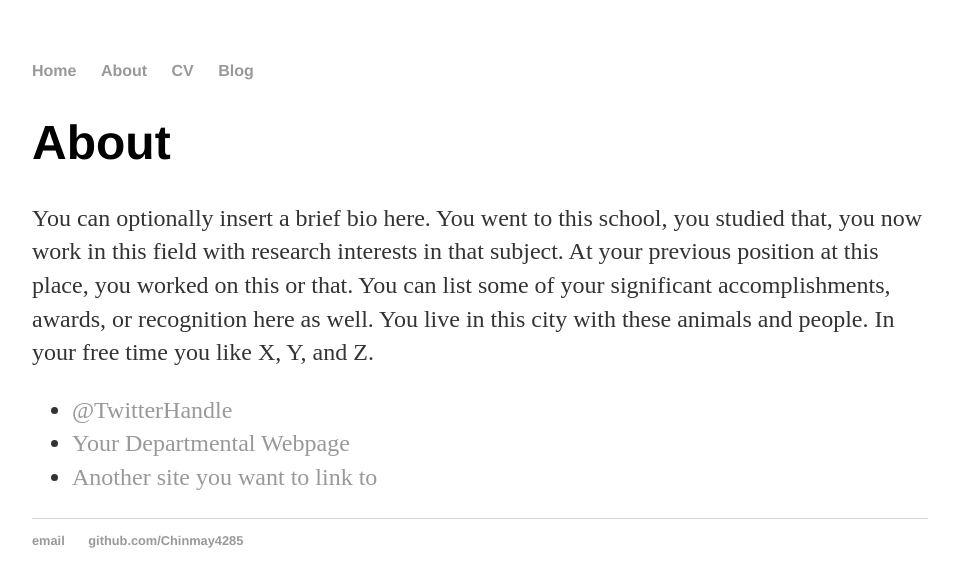
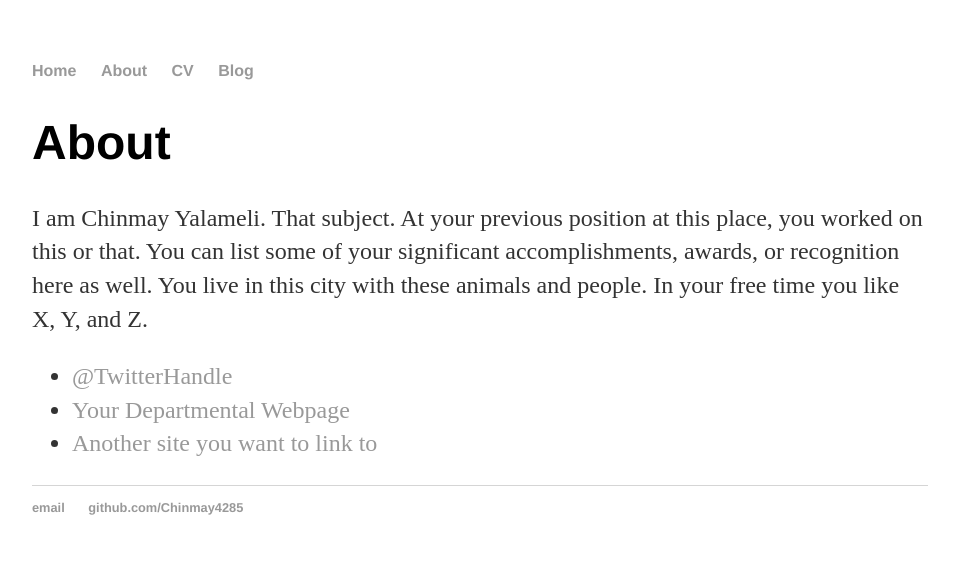
Before and after one commit to Chinmay4285/Chinmay4285.github.io, a Jekyll site: the page built from about/index.html, in a window 1280 px wide. Shown: the top 587 px of the page, without its empty margins (160-1114 px from the left). Built offline with Jekyll 4.4.1, drawn with Linux system fonts in a browser that asks for light colours.

Commit message:
Update index.html

```diff
--- a/about/index.html
+++ b/about/index.html
@@ -1,11 +1,11 @@
 ---
 layout: default
-title: About Hank Quinlan
+title: Chinmay Yalameli
 ---
 
 		<div class="about">
 			<h1>About</h1>
-			<p>You can optionally insert a brief bio here. You went to this school, you studied that, you now work in this field with research interests in that subject. At your previous position at this place, you worked on this or that. You can list some of your significant accomplishments, awards, or recognition here as well. You live in this city with these animals and people. In your free time you like X, Y, and Z.</p>
+			<p>I am Chinmay Yalameli. That subject. At your previous position at this place, you worked on this or that. You can list some of your significant accomplishments, awards, or recognition here as well. You live in this city with these animals and people. In your free time you like X, Y, and Z.</p>
 
 			<ul class="contacts">
 				<li><a href="#">@TwitterHandle</a></li>
```
